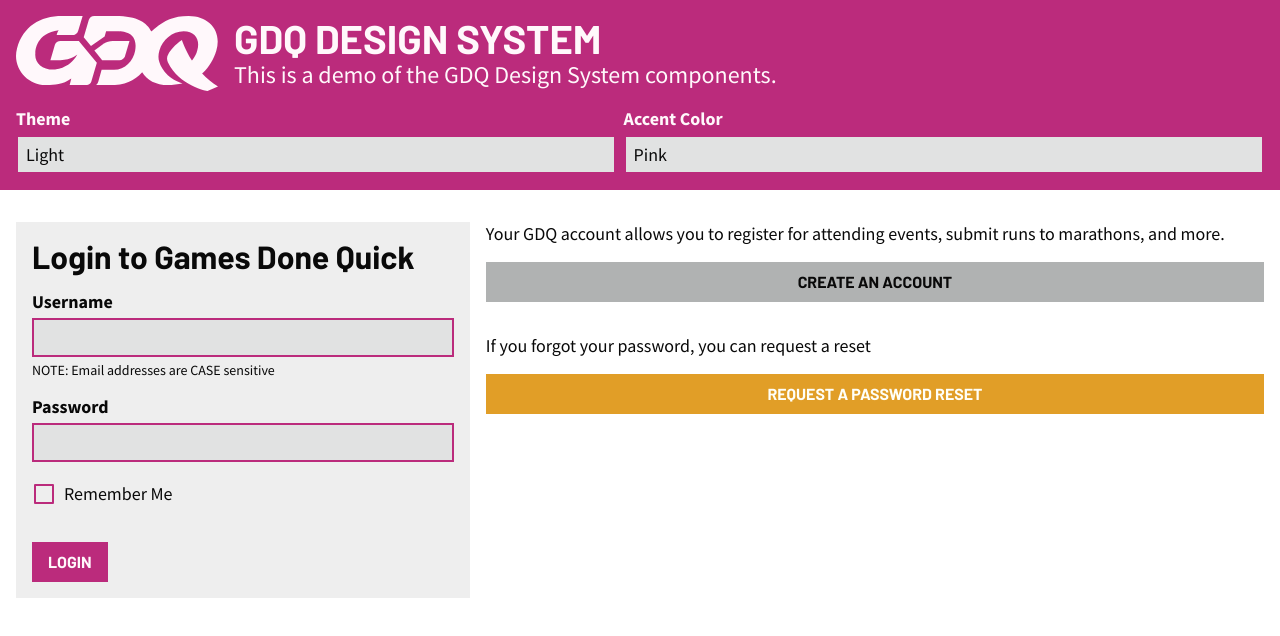
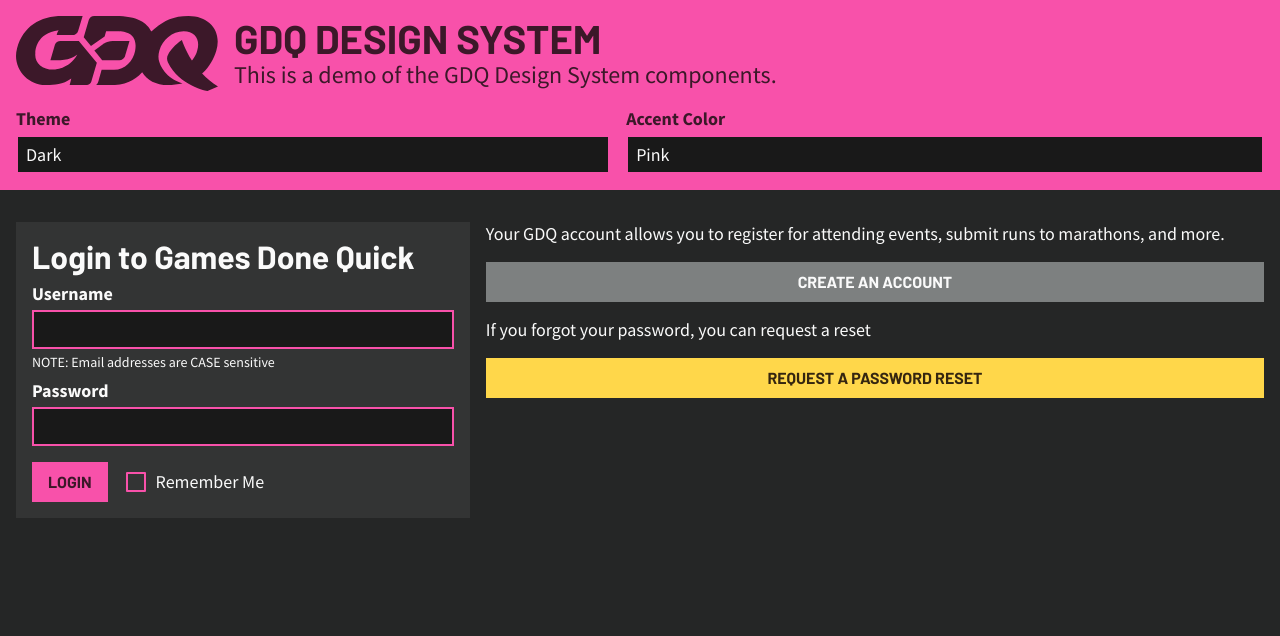
Before and after one commit to faultyserver/gdq-design, a React app: page /login in a window 1280 px wide. Shown: the top 636 px of the page. Built offline with nearby package versions, Linux system fonts and the light colour scheme; some icons are missing.

Commit message:
Stack justification and alignment props

```diff
--- a/example/App.tsx
+++ b/example/App.tsx
@@ -19,8 +19,9 @@
 import styles from "./App.mod.css";
 
 export default function App() {
-  const [theme, setTheme] = React.useState<Theme>(Theme.LIGHT);
+  const [theme, setTheme] = React.useState<Theme>(Theme.DARK);
   const [accent, setAccent] = React.useState<Accent>(Accent.PINK);
+
   return (
     <AppContainer theme={theme} accent={accent}>
       <BrowserRouter>
--- a/example/ThemeSelector.tsx
+++ b/example/ThemeSelector.tsx
@@ -24,7 +24,7 @@
   const { theme, accent, setTheme, setAccent } = props;
 
   return (
-    <Stack direction="horizontal" stretch spacing="space-md">
+    <Stack direction="horizontal" justify="stretch" spacing="space-lg">
       <FormControl label="Theme" color="inherit">
         <SelectInput
           items={THEME_OPTIONS}
--- a/example/pages/Login.tsx
+++ b/example/pages/Login.tsx
@@ -18,10 +18,10 @@
   const [remember, setRemember] = React.useState(false);
 
   return (
-    <Stack direction="horizontal" spacing="space-lg" stretch>
+    <Stack direction="horizontal" spacing="space-lg" justify="stretch">
       <Card>
         <form>
-          <Stack spacing="space-lg">
+          <Stack spacing="space-md">
             <Header tag="h2">Login to Games Done Quick</Header>
             <FormControl label="Username" note="NOTE: Email addresses are CASE sensitive">
               <TextInput value={username} onChange={(event) => setUsername(event.target.value)} />
@@ -33,16 +33,16 @@
                 onChange={(event) => setPassword(event.target.value)}
               />
             </FormControl>
-            <Checkbox
-              label="Remember Me"
-              checked={remember}
-              onChange={(event) => setRemember(event.target.checked)}
-            />
             <Spacer />
-            <Stack direction="horizontal" spacing="space-md">
+            <Stack direction="horizontal" spacing="space-lg" align="center">
               <Button variant="primary" type="submit">
                 Login
               </Button>
+              <Checkbox
+                label="Remember Me"
+                checked={remember}
+                onChange={(event) => setRemember(event.target.checked)}
+              />
             </Stack>
           </Stack>
         </form>
@@ -53,7 +53,6 @@
           and more.
         </Text>
         <Button variant="default">Create an Account</Button>
-        <Spacer />
         <Text>If you forgot your password, you can request a reset</Text>
         <Button variant="warning">Request a Password Reset</Button>
       </Stack>
--- a/src/components/Callout.mod.css
+++ b/src/components/Callout.mod.css
@@ -1,6 +1,7 @@
 .callout {
   display: flex;
   align-items: stretch;
+  flex-wrap: nowrap;
   border: 2px solid var(--_callout-background-color);
 }
 
--- a/src/components/layout/Stack.mod.css
+++ b/src/components/layout/Stack.mod.css
@@ -40,9 +40,37 @@
   flex-direction: column-reverse;
 }
 
-.stretch {
+.justify-start {
+  justify-content: flex-start;
+}
+.justify-end {
+  justify-content: flex-end;
+}
+.justify-center {
+  justify-content: center;
+}
+.justify-space-between {
+  justify-content: space-between;
+}
+.justify-space-around {
+  justify-content: space-around;
+}
+.justify-stretch {
   & > * {
     flex: 1 0 auto;
     max-width: 100%;
   }
 }
+
+.align-start {
+  align-items: flex-start;
+}
+.align-end {
+  align-items: flex-end;
+}
+.align-center {
+  align-items: center;
+}
+.align-stretch {
+  align-items: stretch;
+}
--- a/src/components/layout/Stack.tsx
+++ b/src/components/layout/Stack.tsx
@@ -19,13 +19,32 @@
   "reverse-vertical": styles["reverse-vertical"],
 };
 
+const STACK_ALIGNMENT = {
+  start: styles["align-start"],
+  end: styles["align-end"],
+  center: styles["align-center"],
+  stretch: styles["align-stretch"],
+};
+
+const STACK_JUSTIFICATION = {
+  start: styles["justify-start"],
+  end: styles["justify-end"],
+  center: styles["justify-center"],
+  stretch: styles["justify-stretch"],
+  "space-between": styles["justify-space-between"],
+  "space-around": styles["justify-space-around"],
+};
+
 export type Spacing = keyof typeof STACK_SPACES;
+export type Alignment = keyof typeof STACK_ALIGNMENT;
+export type Justification = keyof typeof STACK_JUSTIFICATION;
 export type StackDirection = keyof typeof DIRECTION_CLASSES;
 
 export interface StackProps {
   spacing?: Spacing;
   direction?: StackDirection;
-  stretch?: boolean;
+  justify?: Justification;
+  align?: Alignment;
   children: React.ReactNode;
   className?: string;
 }
@@ -34,7 +53,8 @@
   const {
     spacing = "space-md",
     direction = "vertical",
-    stretch = false,
+    justify,
+    align,
     children,
     className,
   } = props;
@@ -44,9 +64,10 @@
       className={classNames(
         styles.stack,
         STACK_SPACES[spacing],
+        justify != null ? STACK_JUSTIFICATION[justify] : undefined,
+        align != null ? STACK_ALIGNMENT[align] : undefined,
         DIRECTION_CLASSES[direction],
         className,
-        { [styles.stretch]: stretch },
       )}
     >
       {children}
```
